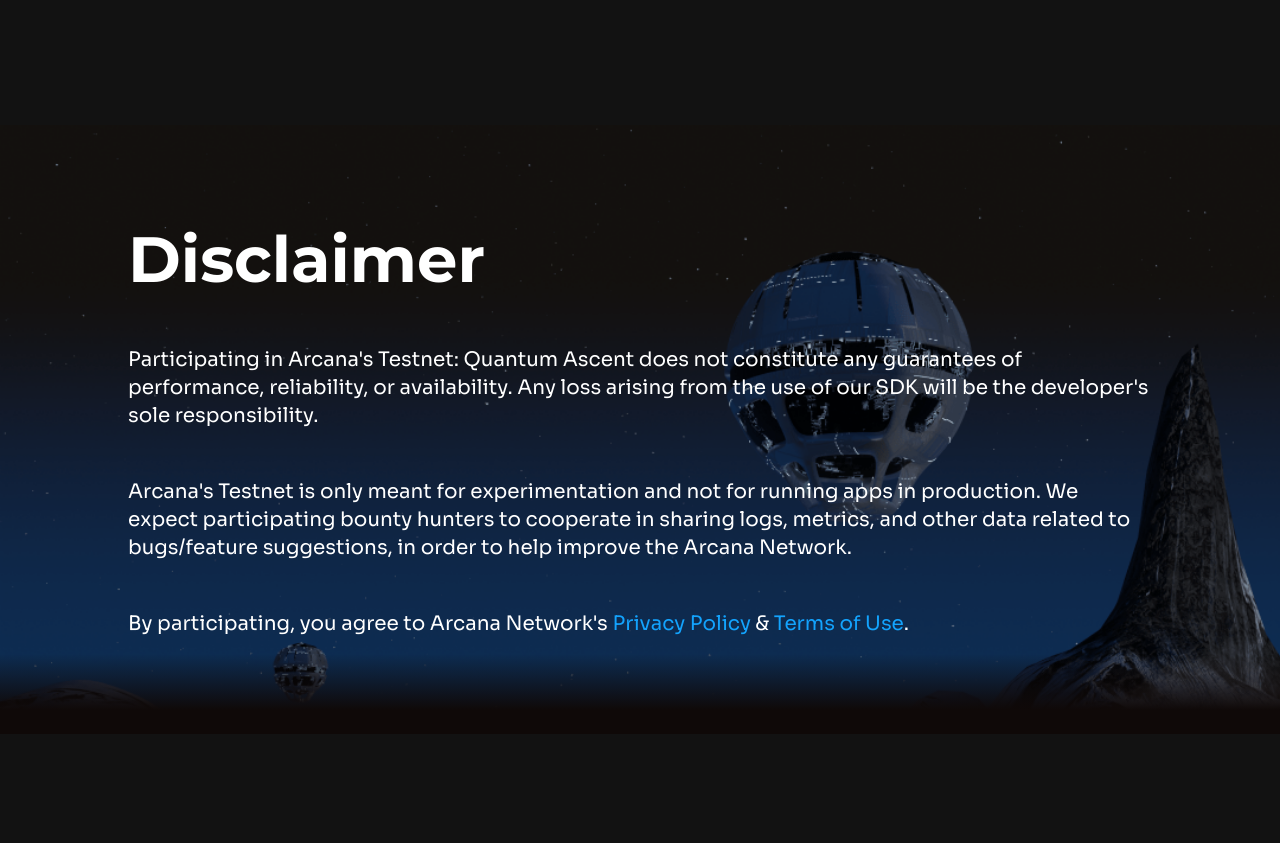
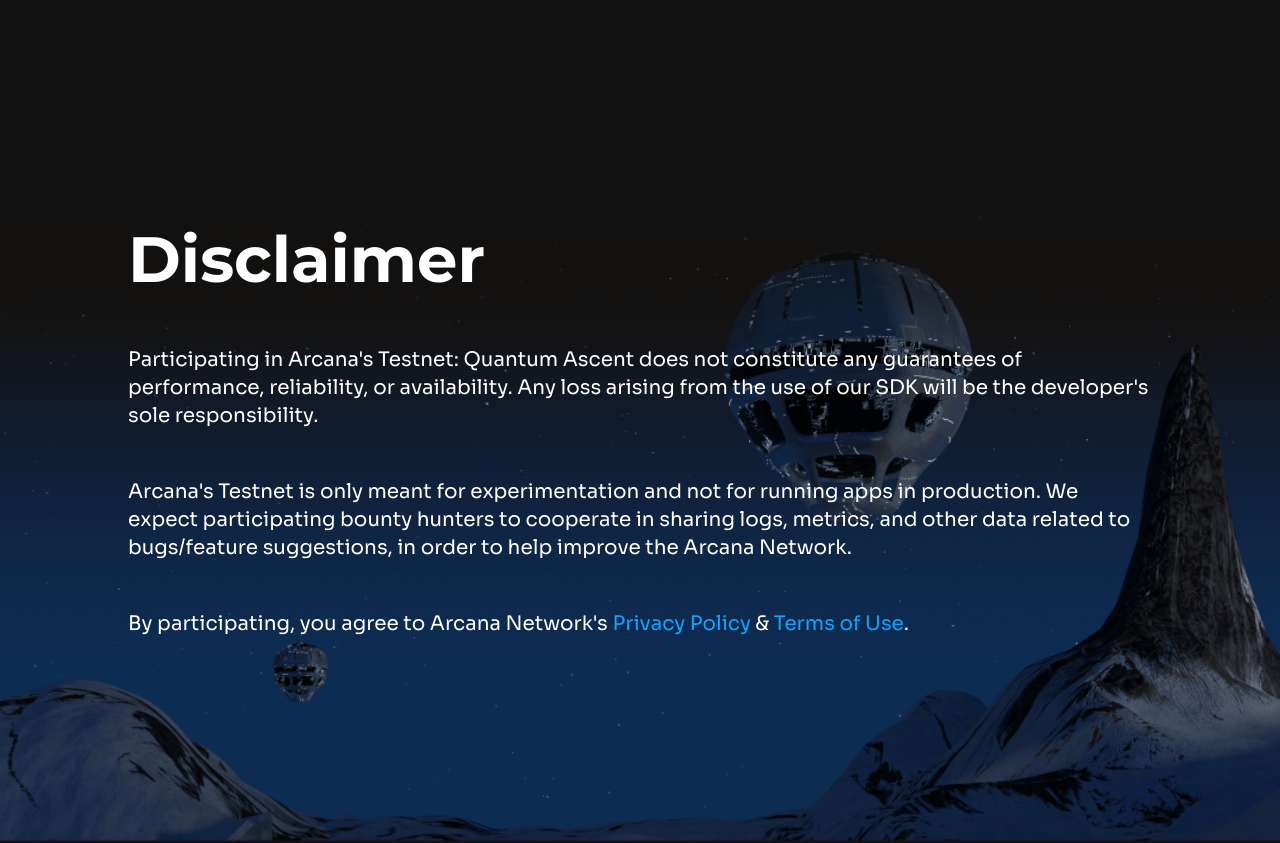
Before and after one commit to arcana-network/testnet-site, a Nuxt app: page / in a window 1280 px wide. Shown: the part 10560-11403 px from the top of the page. Before the commit the page ends 11294 px from the top, so only its background shows below. Built offline with nearby package versions, Linux system fonts and the light colour scheme.

Commit message:
Update gradient and their position in footer

```diff
--- a/components/TheFooter.vue
+++ b/components/TheFooter.vue
@@ -43,7 +43,21 @@
         </v-text>
       </v-stack>
     </v-container>
-    <div class="section-gradient" />
+    <div class="footer-illustration">
+      <img
+        src="@/assets/images/section-gradient-top.svg"
+        class="gradient-top"
+      />
+      <img src="@/assets/images/testnet-footer-bg.png" class="mobile-remove" />
+      <img
+        src="@/assets/images/testnet-footer-bg-mobile.png"
+        class="tablet-remove laptop-remove mobile-show"
+      />
+      <img
+        src="@/assets/images/section-gradient-bottom.svg"
+        class="gradient-bottom"
+      />
+    </div>
   </footer>
 </template>
 
@@ -58,13 +72,6 @@
 
 footer {
   position: relative;
-  background: url('~assets/images/testnet-footer-bg.png') no-repeat;
-  background-size: cover;
-
-  @media (--viewport-small) {
-    background: url('~assets/images/testnet-footer-bg-mobile.png') no-repeat;
-    background-size: cover;
-  }
 }
 
 .footer-container {
@@ -107,4 +114,33 @@
     height: 3rem;
   }
 }
+
+.footer-illustration {
+  position: absolute;
+  top: 0;
+  left: 0;
+  width: 100%;
+  margin-bottom: -8rem;
+  z-index: -1;
+
+  @media (--viewport-large) {
+    margin-top: -8rem;
+    margin-bottom: -16rem;
+  }
+}
+
+.gradient-top {
+  position: absolute;
+  top: 0;
+}
+
+.gradient-bottom {
+  position: absolute;
+  bottom: 0;
+  left: 0;
+}
+
+.footer-illustration img {
+  width: 100%;
+}
 </style>
```
